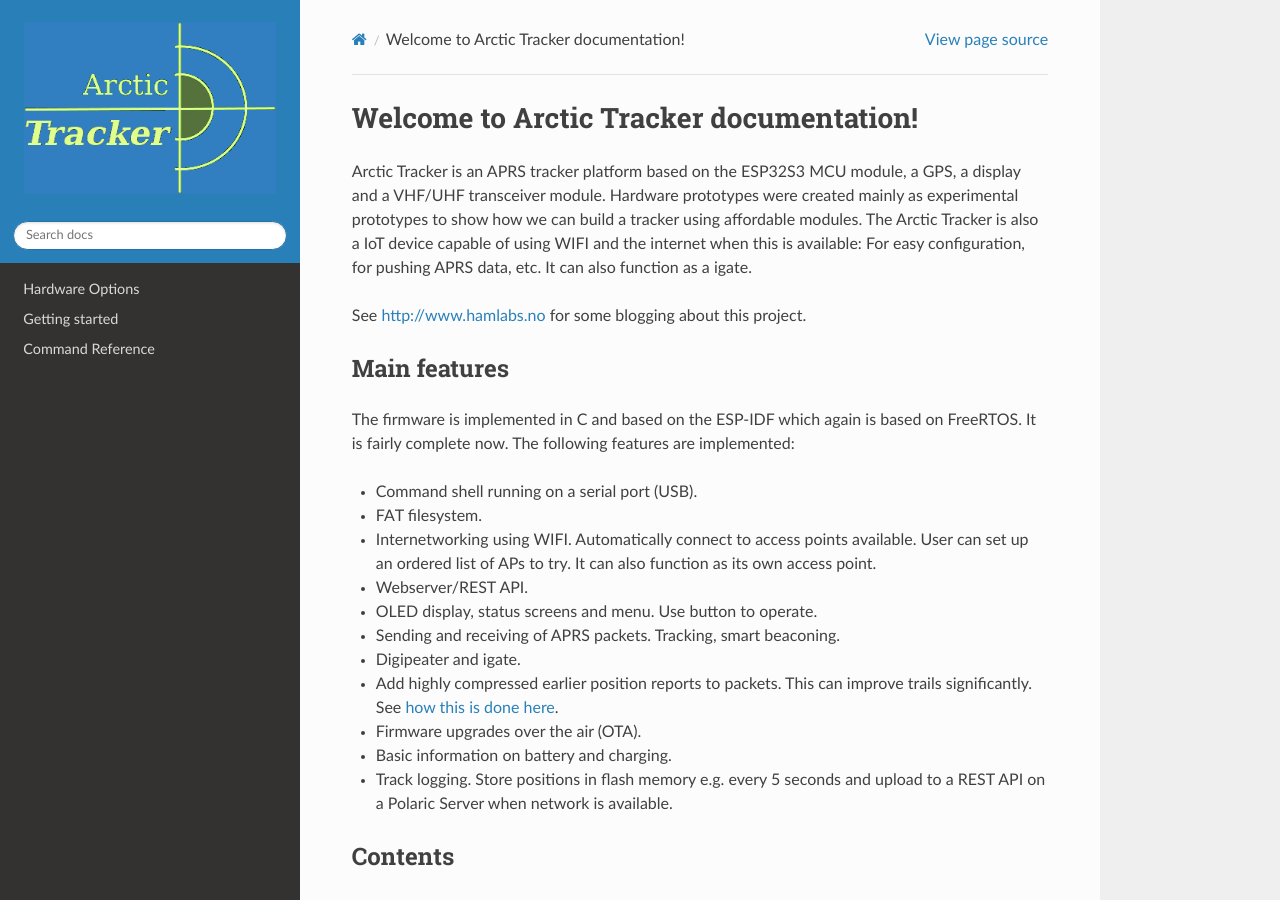
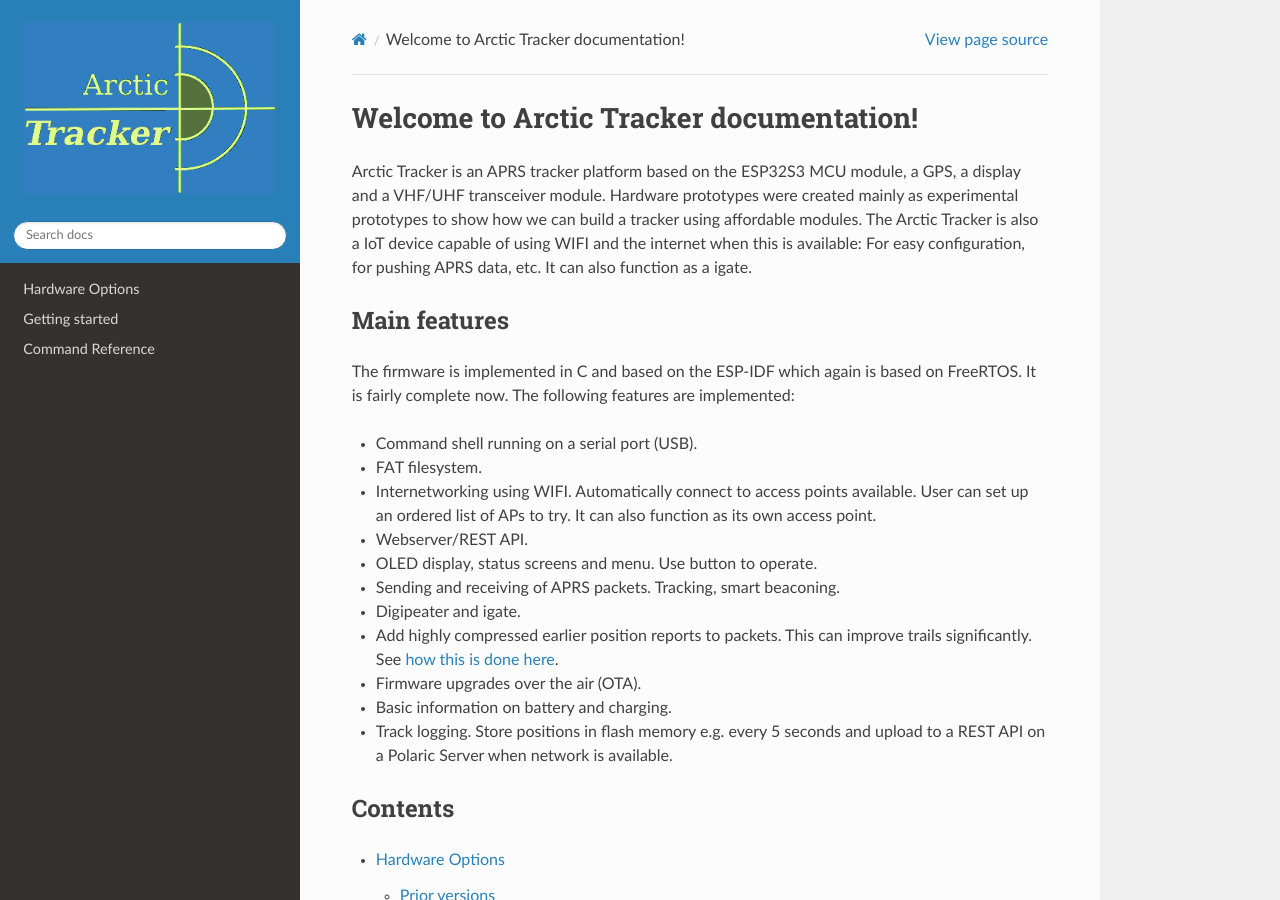
Before and after one commit to Hamlabs/ArcticTracker-docs, a Sphinx documentation site: the page built from docs/index.rst, in a window 1280 px wide and 900 px high. Built offline with Sphinx 7.4.7 and the Read the Docs theme 3.1.0, drawn with Linux system fonts in a browser that asks for light colours; pages that are not in the unit, such as notebooks, are missing from menus.

Commit message:
Update index.rst

```diff
--- a/docs/index.rst
+++ b/docs/index.rst
@@ -3,8 +3,6 @@
 ========================================
 
 Arctic Tracker is an APRS tracker platform based on the ESP32S3 MCU module, a GPS, a display and a VHF/UHF transceiver module. Hardware prototypes were created mainly as experimental prototypes to show how we can build a tracker using affordable modules. The Arctic Tracker is also a IoT device capable of using WIFI and the internet when this is available: For easy configuration, for pushing APRS data, etc. It can also function as a igate.
-
-See http://www.hamlabs.no for some blogging about this project.
 
 Main features
 -------------
```
